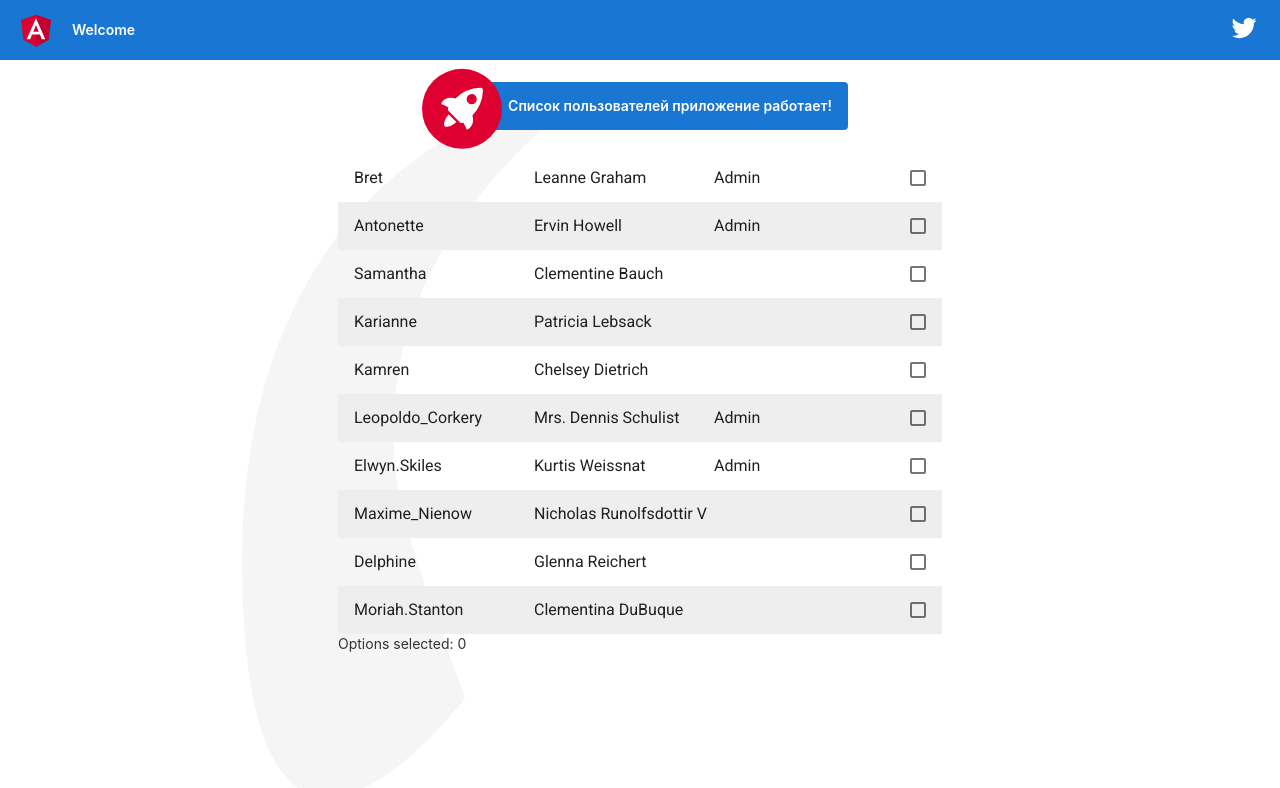
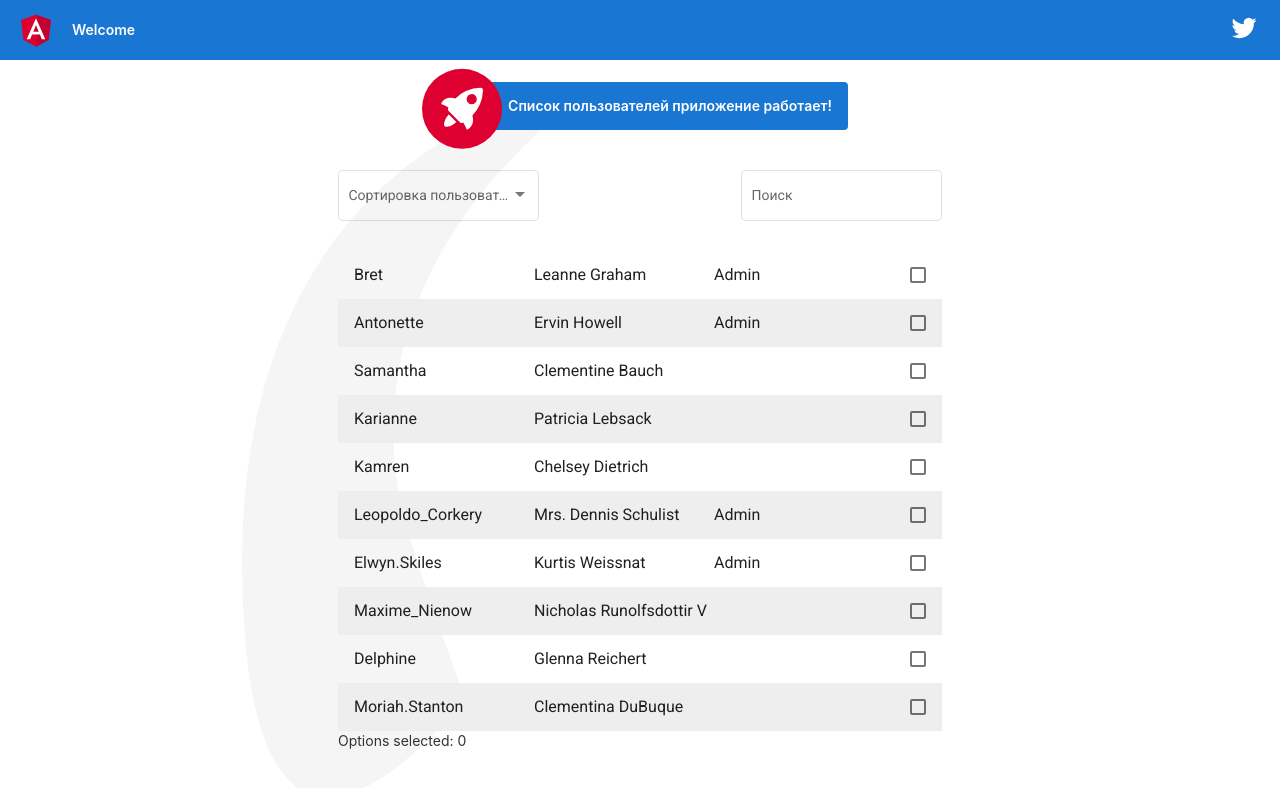
Before and after one commit to VictoriaDoroshko/Angular-list, an Angular app in the folder users-list/: page / in a window 1280 px wide. Shown: the top 788 px of the page. Built offline with nearby package versions, Linux system fonts and the light colour scheme.

Commit message:
Add select, input

```diff
--- /dev/null
+++ b/users-list/src/app/shared/user.ts
@@ -0,0 +1,9 @@
+export class User {
+    id: number
+    name: string
+    username: string
+    email: string
+    role: string
+    phone: string
+    website: string
+}
--- a/users-list/src/app/users-list/users-list.component.html
+++ b/users-list/src/app/users-list/users-list.component.html
@@ -1,3 +1,19 @@
+<div class="line">
+  <mat-form-field appearance="outline">
+    <mat-label>Сортировка пользователей</mat-label>
+    <mat-select>
+      <mat-option value="0">От А до Я</mat-option>
+      <mat-option value="1">От Я до А</mat-option>
+    </mat-select>
+  </mat-form-field>
+
+  <mat-form-field appearance="outline">
+    <mat-label>Поиск</mat-label>
+    <input matInput placeholder="Найти пользователя" value="">
+  </mat-form-field>
+
+</div>
+
 <mat-selection-list #users>
     <mat-list-option
         *ngFor="let user of usersList; let i = index"
--- a/users-list/src/app/users-list/users-list.component.scss
+++ b/users-list/src/app/users-list/users-list.component.scss
@@ -6,3 +6,10 @@
 .gray {
     background-color: #eee;
 }
+
+.line {
+    margin-top: 20px;
+    display: flex;
+    justify-content: space-between;
+    align-items: flex-start;
+}
--- a/users-list/src/app/users-list/users-list.component.ts
+++ b/users-list/src/app/users-list/users-list.component.ts
@@ -1,5 +1,6 @@
 import { Component, OnInit } from '@angular/core';
 import { UsersService } from './../users.service'
+import { User } from '../shared/user';
 
 @Component({
   selector: 'app-users-list',
@@ -8,7 +9,7 @@
 })
 export class UsersListComponent implements OnInit {
 
-  usersList = [];
+  usersList: User[] = [];
   constructor(public userService: UsersService) { }
 
   ngOnInit(): void {
--- a/users-list/src/app/users.service.ts
+++ b/users-list/src/app/users.service.ts
@@ -1,4 +1,5 @@
 import { Injectable } from '@angular/core';
+import { User } from './shared/user'
 
 @Injectable({
   providedIn: 'root'
@@ -7,11 +8,11 @@
 
   constructor() { }
 
-  getUsersList() {
+  getUsersList(): User[] {
     return this.usersList;
   }
 
-  usersList = [
+  usersList: User[] = [
     {
       "id": 1,
       "name": "Leanne Graham",
```
Also changed, not shown: users-list/src/app/app.module.ts (+13 -1 lines).
